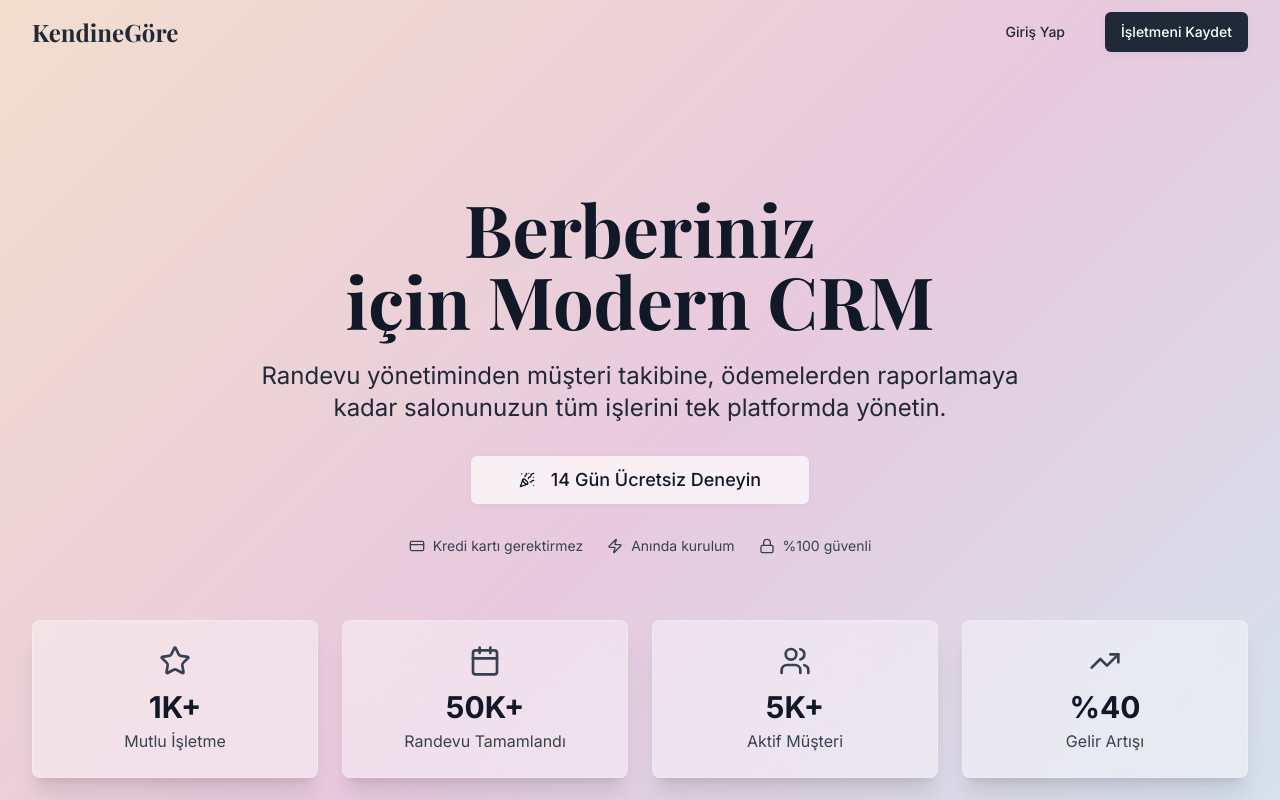
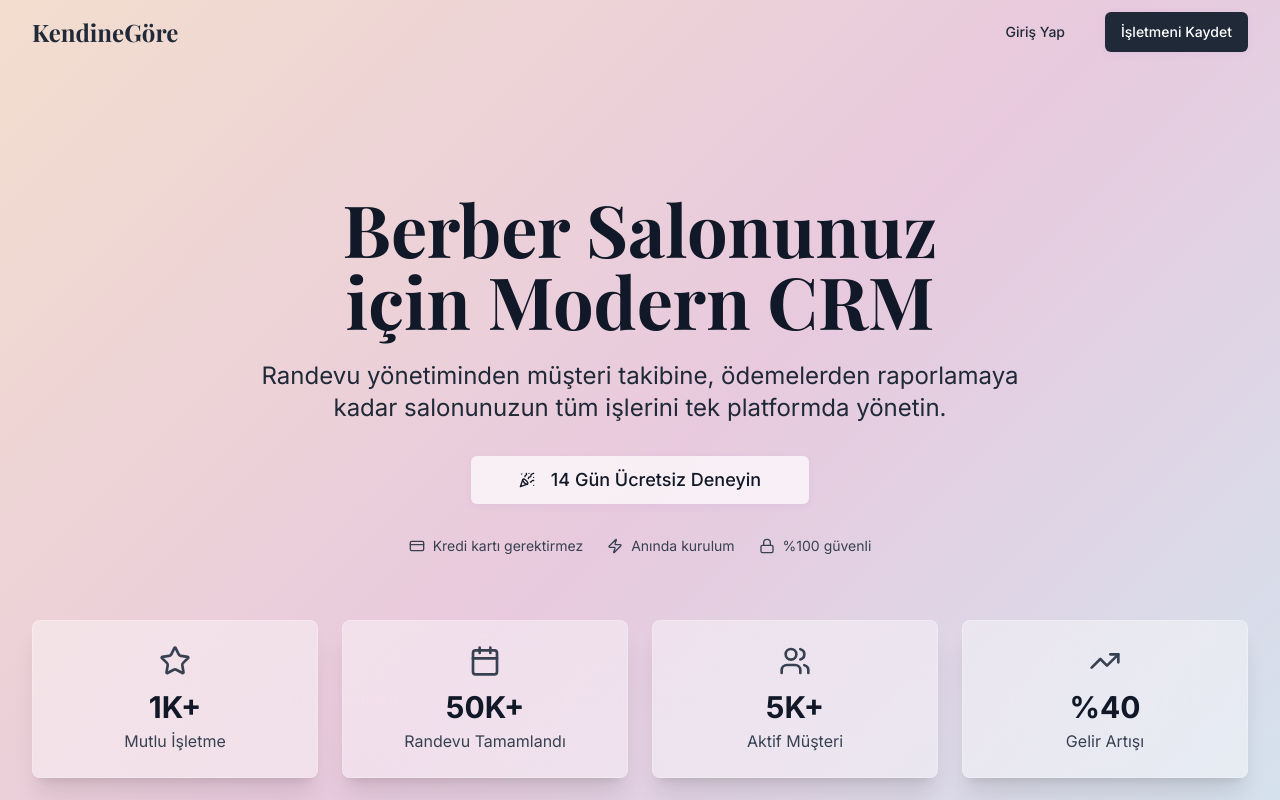
Before and after one commit to draxx-dev/kendinegore-son, a React (Vite) app: page / in a window 1280 px wide. Shown: the top 800 px of the page. Built offline with nearby package versions, Linux system fonts and the light colour scheme.

Commit message:
Manual edit: src/components/HeroSection.tsx
Edited UI in Lovable

```diff
--- a/src/components/HeroSection.tsx
+++ b/src/components/HeroSection.tsx
@@ -6,7 +6,7 @@ import { useEffect, useState } from "react";
 export const HeroSection = () => {
   const [currentText, setCurrentText] = useState(0);
   const [isVisible, setIsVisible] = useState(true);
-  const businessTypes = ["Güzellik Salonunuz", "Berberiniz", "Kuaförünüz"];
+  const businessTypes = ["Güzellik Salonunuz", "Berber Salonunuz", "Kuaför Salonunuz"];
 
   useEffect(() => {
     const interval = setInterval(() => {
```
